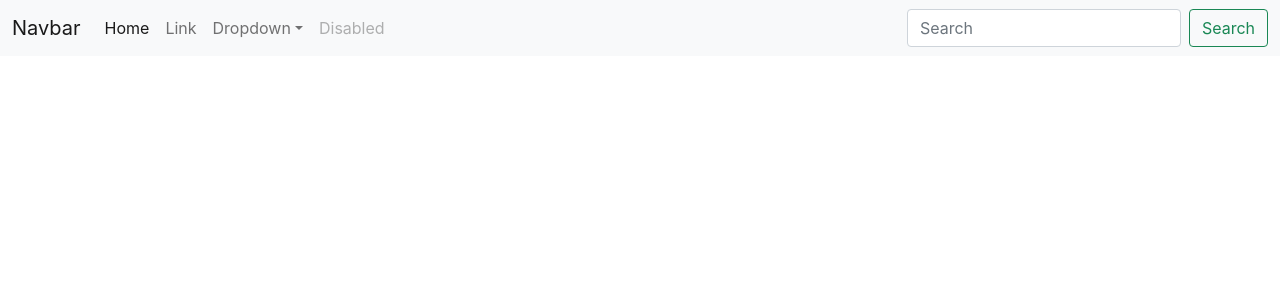
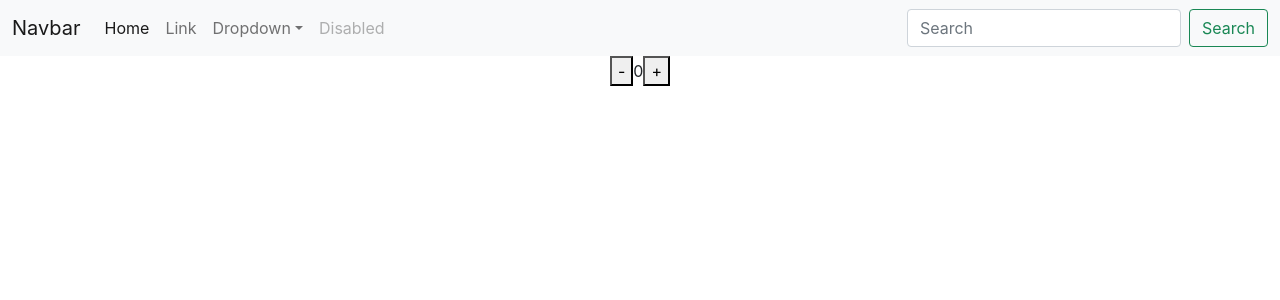
Before and after one commit to NRpenguin/E-commerce_ReactJS, a React (Create React App) app: page / in a window 1280 px wide. Shown: the top 300 px of the page. Built offline with nearby package versions, Linux system fonts and the light colour scheme.

Commit message:
modificador

```diff
--- a/src/App.js
+++ b/src/App.js
@@ -1,3 +1,4 @@
+import React, {Component, useState} from 'react';
 import logo from './logo.svg';
 import './App.css';
 import NavBar from './components/NavBar';
@@ -11,9 +12,24 @@ const HolaApp = () => {
 
 
 function App() {
+  const [state, setstate] = useState(0)
+
+  function sumar() {
+    setstate(state + 1)
+  }
+
+  function restar() {
+    if(state != 0){
+      setstate(state - 1)
+    }
+  }
+
   return (
     <div className="App">
       <NavBar/>
+      <button onClick={restar}>-</button>
+      {state}
+      <button onClick={sumar}> + </button>
     </div>
   );
 }
```
